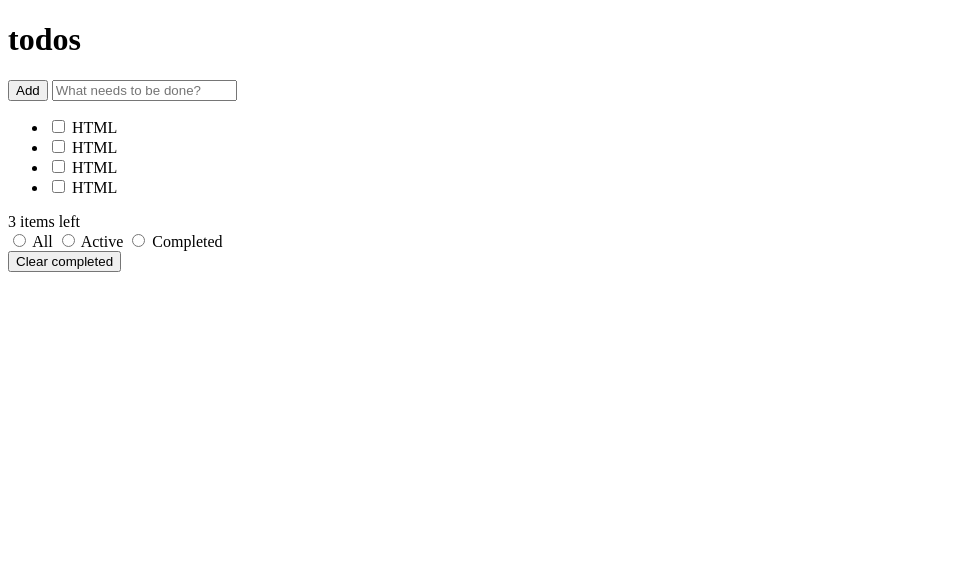
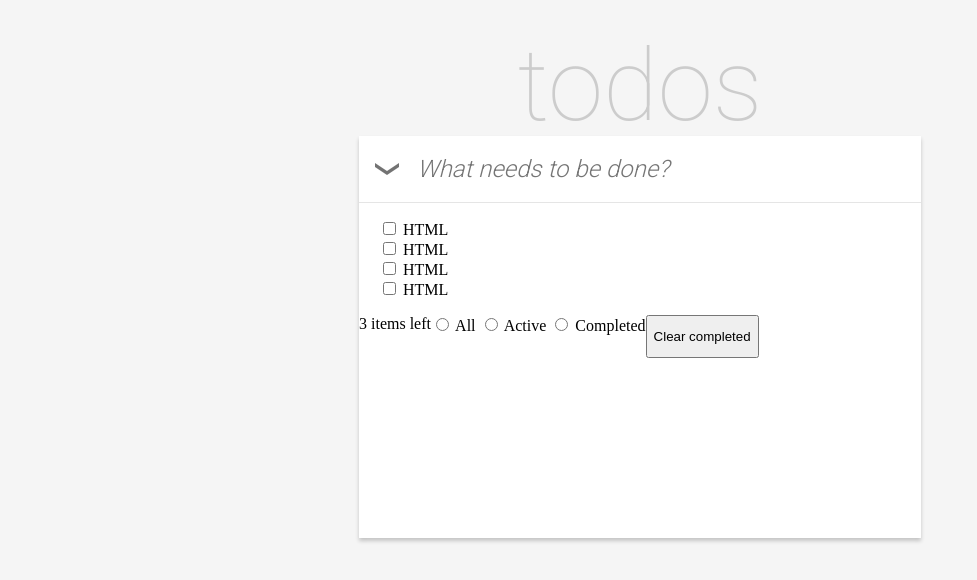
Before and after one commit to ok-technopolis-2020/Krivitskii_Vadim, a plain HTML site: page index.html in a window 1280 px wide. Shown: the whole page, without its empty margins (0-977 px from the left). Drawn offline with Linux system fonts and the light colour scheme.

Commit message:
CSS for body, todo-wrapper, todo-creator

```diff
--- a/index.html
+++ b/index.html
@@ -2,13 +2,15 @@
 <html lang="en">
 <head>
     <meta charset="UTF-8"/>
+	<link href="./styles/styles.css" rel="stylesheet"/>
     <title>TODO APP</title>
 </head>
 <body>
-<h1>todos</h1>
+<div class="todo">
+<h1 class="todo-title">todos</h1>
 <div class="todo-wrapper">
     <nav class="todo-creator">
-        <button class="todo-creator_button" aria-label="Add new todo">Add</button>
+        <button class="todo-creator_button" aria-label="Add new todo"></button>
         <input type="text" id="todo-creator_input" placeholder="What needs to be done?" aria-label="Todo name">
     </nav>
     <ul class="todo-list">
@@ -54,5 +56,6 @@
         <button class="clear-completed-btn" aria-label="Clear all completed todos">Clear completed</button>
     </footer>
 </div>
+</div>
 </body>
 </html>
--- /dev/null
+++ b/styles/styles.css
@@ -0,0 +1,81 @@
+@import url("https://fonts.googleapis.com/css2?family=Roboto:wght@100;300&display=swap");
+
+
+:root {
+
+	--main-font-family: Roboto;
+	--main-font-size: 24px;
+	--main-font-gray-color: #CCCCCC;
+
+}
+
+body {
+	background: #F5F5F5;
+}
+
+.todo {
+	display: flex;
+    flex-direction: column;
+    align-items: center;
+}
+
+.todo-title {
+	font-family: var(--main-font-family);
+	font-weight: 200;
+	font-size: 100px;
+	line-height: 21px;
+	color: var(--main-font-gray-color);
+	margin-bottom: 40px;
+}
+
+.todo-wrapper {
+	max-width: 100%;
+	min-height: 100%;
+	display: flex;
+    flex-direction: column;
+    align-items: center;
+	width: 562px;
+	height: 402px;
+	heigh: 100%;
+	box-shadow: 0px 3px 4px rgba(0, 0, 0, 0.2);
+	background-color: #FFFFFF;
+}
+
+.todo-wrapper .todo-creator {
+	display: inline-flex;
+	width: 100%;
+	height: 66px;
+	border-bottom: 1px solid rgba(0, 0, 0, 0.1);
+}
+
+#todo-creator_input {
+	width: 90%;
+	border:none;
+	margin: 0px;
+	font-family: var(--main-font-family);
+	font-style: italic;
+	line-height: 21px;
+	font-weight: 300;
+	font-size: var(--main-font-size);
+	color: var(--main-font-gray-color);
+}
+
+.todo-creator_button {
+	width: 10%;
+	border: none;
+	background: url(../icons/select-all.png) no-repeat;
+	background-position: center;
+	cursor:pointer;
+}
+
+
+.todo-wrapper footer {
+	width: 100%;
+	height: 43px;
+	display: inline-flex;
+}
+
+.todo-wrapper .todo-list {
+	list-style: none;
+	width: 100%;
+}
```
Also changed, not shown: icons/select-all.png (added).
